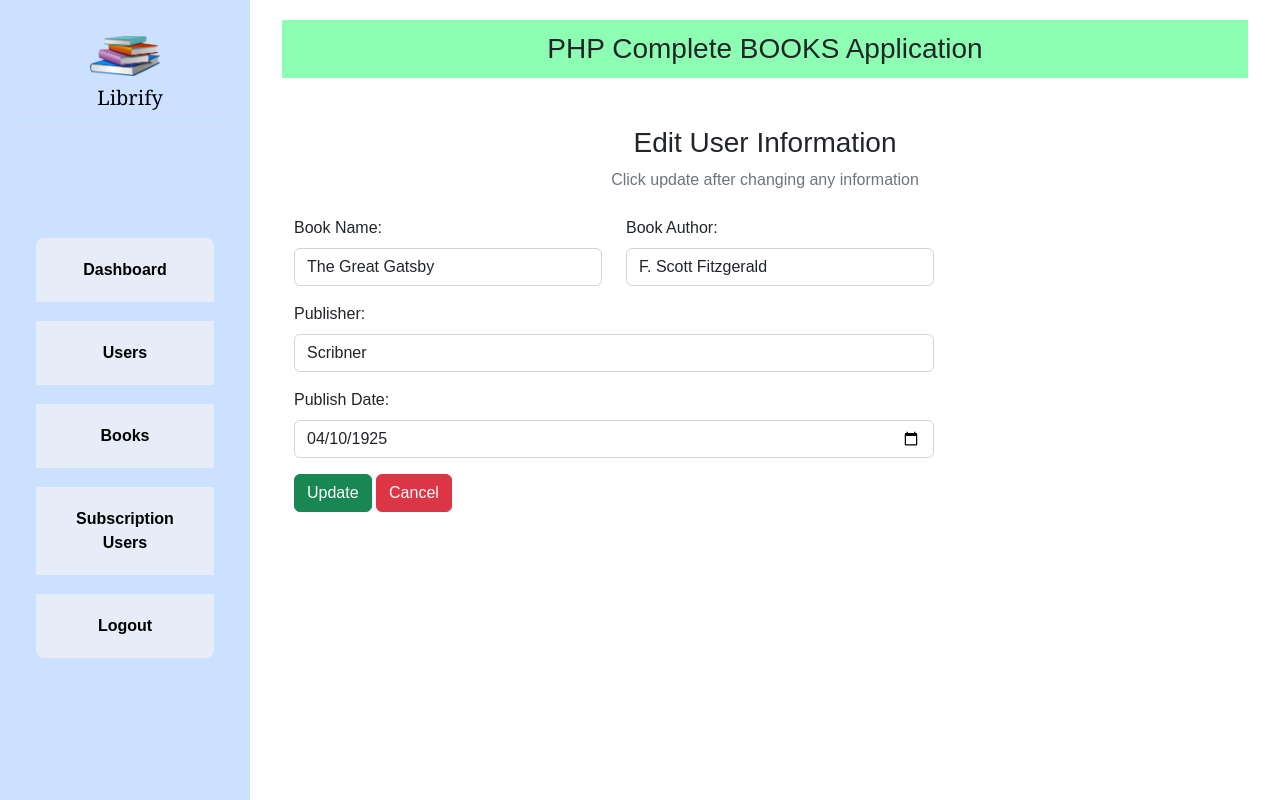
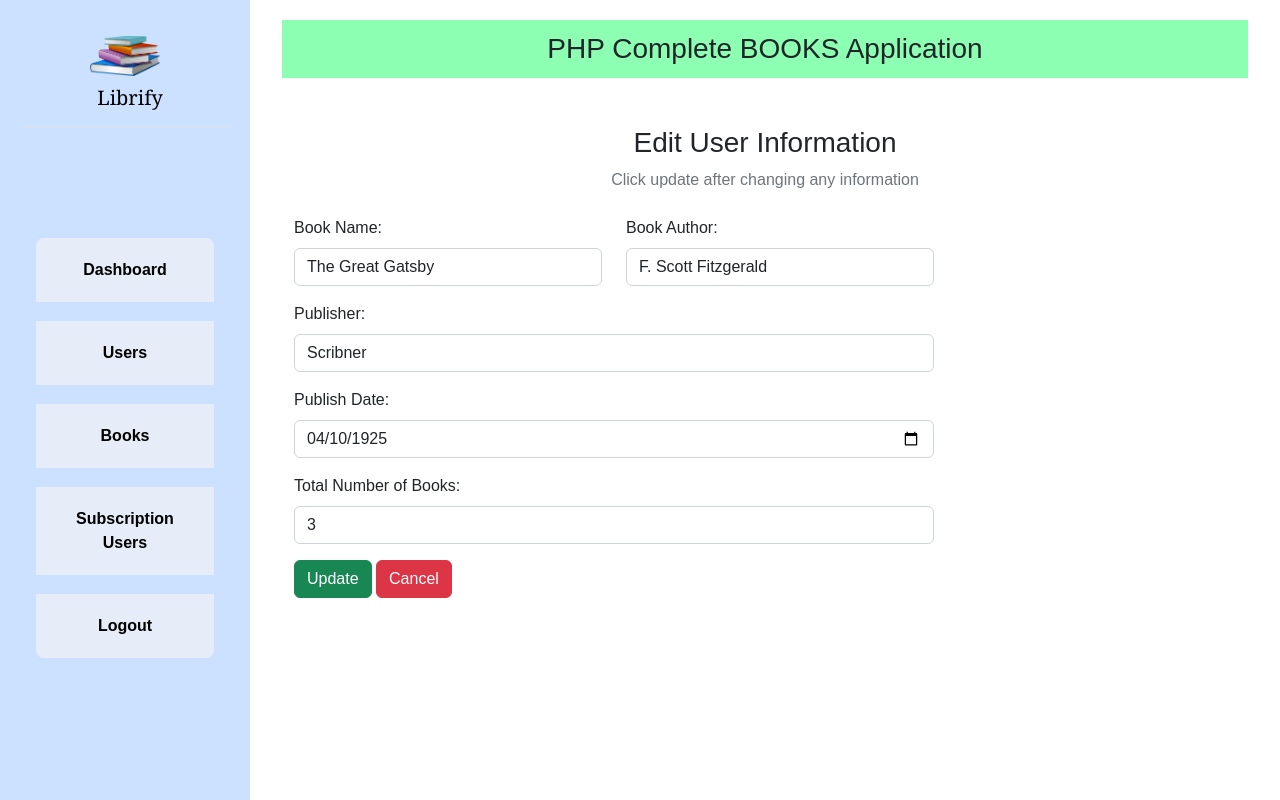
Before and after one commit to uzupraz/librarymanagementsystem, a PHP site: page /book_edit.php?id=1 in a window 1280 px wide. Run offline with PHP 8.4, Linux system fonts and the light colour scheme; data comes from the database, SQL or seed files in the repository.

Commit message:
book edit feature tweaked

```diff
--- a/book_edit.php
+++ b/book_edit.php
@@ -7,19 +7,35 @@ if (isset($_POST["submit"])) {
     $author = $_POST['book_author'];
     $publisher = $_POST['publisher'];
     $publishdate = $_POST['publishdate'];
+    $totalnumber = $_POST['totalnumber']; // Get the total number from the form
 
-  $sql = "UPDATE `books` SET `bookname`='$bookname',`author`='$author',`publisher`='$publisher',`publishdate`='$publishdate' WHERE bookid = $id";
+    // Start transaction
+    $mysqli->begin_transaction();
 
-  $result = mysqli_query($mysqli, $sql);
+    // Update the main book details
+    $sql = "UPDATE books SET bookname=?, author=?, publisher=?, publishdate=? WHERE bookid=?";
+    $stmt = $mysqli->prepare($sql);
+    $stmt->bind_param("ssssi", $bookname, $author, $publisher, $publishdate, $id);
+    $updateBooksResult = $stmt->execute();
+    $stmt->close();
 
-  if ($result) {
+    // Update the total number of books in totalbooks table
+    $sqlTotal = "UPDATE totalbooks SET totalnumber=? WHERE bookid=?";
+    $stmtTotal = $mysqli->prepare($sqlTotal);
+    $stmtTotal->bind_param("ii", $totalnumber, $id);
+    $updateTotalBooksResult = $stmtTotal->execute();
+    $stmtTotal->close();
+
+    if ($updateBooksResult && $updateTotalBooksResult) {
+        $mysqli->commit();
         header("Location: book_index.php?msg=Data updated successfully");
     } else {
-    echo "Failed: " . mysqli_error($mysql);
+        $mysqli->rollback();
+        echo "Failed: " . mysqli_error($mysqli);
     }
 }
+?>
 
-?>
 
 
 
@@ -86,6 +102,17 @@ if (isset($_POST["submit"])) {
             <label class="form-label">Publish Date:</label>
             <input type="date" class="form-control" name="publishdate" value="<?php echo $row['publishdate'] ?>">
           </div>
+          <?php
+$sql = "SELECT books.*, totalbooks.totalnumber FROM books
+        LEFT JOIN totalbooks ON books.bookid = totalbooks.bookid
+        WHERE books.bookid = $id LIMIT 1";
+$result = mysqli_query($mysqli, $sql);
+$row = mysqli_fetch_assoc($result);
+?>
+          <div class="form-group mb-3">
+            <label class="form-label">Total Number of Books:</label>
+            <input type="number" class="form-control" name="totalnumber" value="<?php echo isset($row['totalnumber']) ? $row['totalnumber'] : 0; ?>" min="0" required>
+          </div>
           <div>
             <button type="submit" class="btn btn-success" name="submit">Update</button>
             <a href="book_index.php" class="btn btn-danger">Cancel</a>
```
Lines whose indentation alone changed are shown as unchanged.
